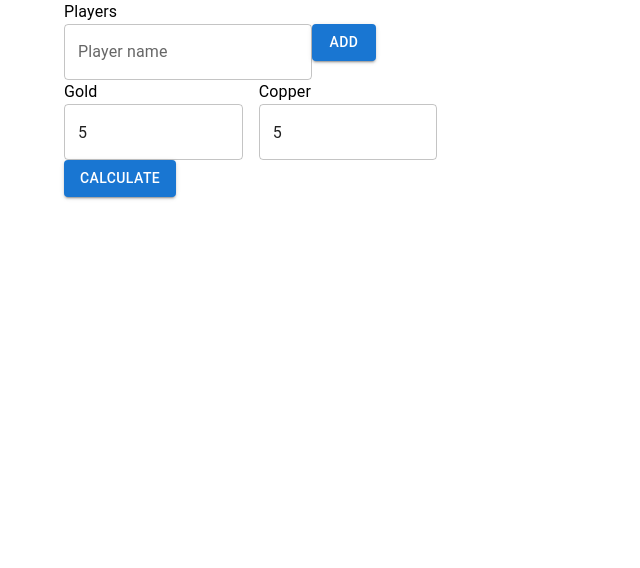
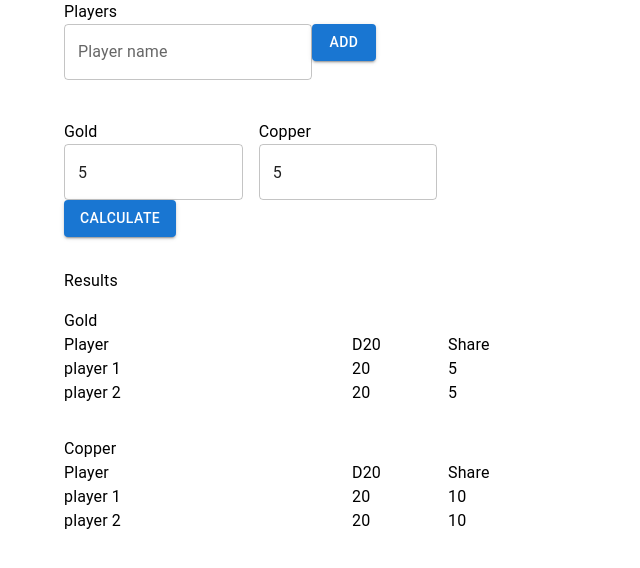
Before and after one commit to JamesJose7/dnd-companion-toolbox, a React (Create React App) app: page / in a window 1280 px wide. Both pictures are taken after typing "5", "5" into the empty fields and a click on the button "CALCULATE". Shown: the top 568 px of the page, without its empty margins (0-640 px from the left). Built offline with nearby package versions, Linux system fonts and the light colour scheme.

Commit message:
Add simple UI to display distribution results

```diff
--- a/src/App.js
+++ b/src/App.js
@@ -2,7 +2,7 @@ import Container from '@mui/material/Container';
 import styled from '@emotion/styled';
 import { Box } from '@mui/material';
 import PlayersEditor from './components/PlayersEditor';
-import CurrencyInput from './components/CurrencyInput';
+import CurrencyDistributorCalculator from './components/CurrencyDistributorCalculator';
 
 const Page = styled(Box)`
   min-height: 100vh;
@@ -13,7 +13,7 @@ function App() {
     <Page>
       <Container>
         <PlayersEditor />
-        <CurrencyInput />
+        <CurrencyDistributorCalculator />
       </Container>
     </Page>
   );
--- /dev/null
+++ b/src/components/CurrencyDistributorCalculator.js
@@ -0,0 +1,119 @@
+import React, { useState } from 'react';
+import { Box, Grid, Typography } from '@mui/material';
+import CurrencyInput from './CurrencyInput';
+
+const gameCurrencies = [
+  {
+    id: 1,
+    name: 'Gold',
+    amount: 0,
+  },
+  {
+    id: 2,
+    name: 'Copper',
+    amount: 0,
+  },
+];
+
+const resultsMock = [
+  {
+    currency: { id: 1, name: 'Gold', amount: 10 },
+    distribution: [
+      {
+        player: 'player 1',
+        d20Roll: 20,
+        currencyShare: 5,
+      },
+      {
+        player: 'player 2',
+        d20Roll: 20,
+        currencyShare: 5,
+      },
+    ],
+  },
+  {
+    currency: { id: 2, name: 'Copper', amount: 20 },
+    distribution: [
+      {
+        player: 'player 1',
+        d20Roll: 20,
+        currencyShare: 10,
+      },
+      {
+        player: 'player 2',
+        d20Roll: 20,
+        currencyShare: 10,
+      },
+    ],
+  },
+];
+
+const CurrencyDistributorCalculator = () => {
+  const [currencies, setCurrencies] = useState(gameCurrencies);
+  const [distributionResult, setDistributionResult] = useState([]);
+
+  const handleCurrencyChange = (id, newAmount) => {
+    const modifiedCurrencies = [...currencies];
+    const currencyIndex = modifiedCurrencies.findIndex(
+      (currency) => id === currency.id
+    );
+
+    if (currencyIndex !== -1) {
+      modifiedCurrencies[currencyIndex].amount = parseInt(newAmount) || 0;
+      setCurrencies(modifiedCurrencies);
+    }
+  };
+
+  const handleCalculateCurrencyDistribution = () => {
+    console.log(currencies);
+    setDistributionResult(resultsMock);
+  };
+
+  return (
+    <Box py={5}>
+      <CurrencyInput
+        currencies={currencies}
+        onCurrencyChange={handleCurrencyChange}
+        calculateCurrencyDistribution={handleCalculateCurrencyDistribution}
+      />
+
+      <Typography mt={4}>Results</Typography>
+
+      {distributionResult.length > 0 && (
+        <Grid container>
+          {distributionResult.map((result) => (
+            <Grid item xs={12} py={2}>
+              <Typography>{result.currency.name}</Typography>
+              <Grid container>
+                <Grid item xs={3}>
+                  <Typography>Player</Typography>
+                </Grid>
+                <Grid item xs={1}>
+                  <Typography>D20</Typography>
+                </Grid>
+                <Grid item xs={1}>
+                  <Typography>Share</Typography>
+                </Grid>
+              </Grid>
+              {result.distribution.map((playerResult) => (
+                <Grid container>
+                  <Grid item xs={3}>
+                    <Typography>{playerResult.player}</Typography>
+                  </Grid>
+                  <Grid item xs={1}>
+                    <Typography>{playerResult.d20Roll}</Typography>
+                  </Grid>
+                  <Grid item xs={1}>
+                    <Typography>{playerResult.currencyShare}</Typography>
+                  </Grid>
+                </Grid>
+              ))}
+            </Grid>
+          ))}
+        </Grid>
+      )}
+    </Box>
+  );
+};
+
+export default CurrencyDistributorCalculator;
--- a/src/components/CurrencyInput.js
+++ b/src/components/CurrencyInput.js
@@ -1,38 +1,11 @@
 import React, { useState } from 'react';
 import { Box, Button, Grid, TextField, Typography } from '@mui/material';
 
-const gameCurrencies = [
-  {
-    id: 1,
-    name: 'Gold',
-    amount: 0,
-  },
-  {
-    id: 2,
-    name: 'Copper',
-    amount: 0,
-  },
-];
-
-const CurrencyInput = () => {
-  const [currencies, setCurrencies] = useState(gameCurrencies);
-
-  const handleCurrencyChange = (id, newAmount) => {
-    const modifiedCurrencies = [...currencies];
-    const currencyIndex = modifiedCurrencies.findIndex(
-      (currency) => id === currency.id
-    );
-
-    if (currencyIndex !== -1) {
-      modifiedCurrencies[currencyIndex].amount = parseInt(newAmount) || 0;
-      setCurrencies(modifiedCurrencies);
-    }
-  };
-
-  const handleCalculateCurrencyDistribution = () => {
-    console.log(currencies);
-  };
-
+const CurrencyInput = ({
+  currencies,
+  onCurrencyChange,
+  calculateCurrencyDistribution,
+}) => {
   return (
     <Box>
       <Grid container spacing={2}>
@@ -42,13 +15,13 @@ const CurrencyInput = () => {
             <TextField
               type="number"
               onChange={(event) =>
-                handleCurrencyChange(currency.id, event.target.value)
+                onCurrencyChange(currency.id, event.target.value)
               }
             />
           </Grid>
         ))}
       </Grid>
-      <Button variant="contained" onClick={handleCalculateCurrencyDistribution}>
+      <Button variant="contained" onClick={calculateCurrencyDistribution}>
         Calculate
       </Button>
     </Box>
```
